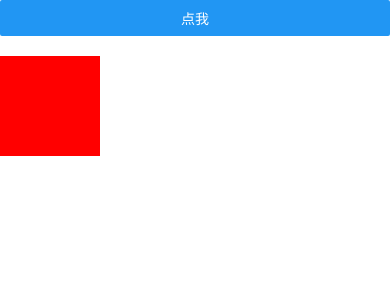
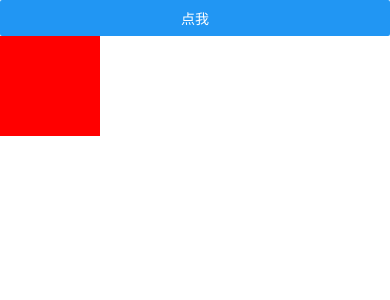
Before and after one commit to leizh25/rn_mooc_course, a React Native app: screen / in a window 390 px wide. Shown: the top 300 px of the page. Built offline with nearby package versions, Linux system fonts and the light colour scheme.

Commit message:
Anmated.valueXY矢量动画

```diff
--- a/App.tsx
+++ b/App.tsx
@@ -17,6 +17,7 @@ import Anim3 from './src/anim/Anim3';
 import Anim4 from './src/anim/Anim4';
 import Anim5 from './src/anim/Anim5';
 import Anim6 from './src/anim/Anim6';
+import Anim7 from './src/anim/Anim7';
 const App = () => {
   return (
     <>
@@ -37,7 +38,8 @@ const App = () => {
       {/* <Anim3 /> */}
       {/* <Anim4 /> */}
       {/* <Anim5 /> */}
-      <Anim6 />
+      {/* <Anim6 /> */}
+      <Anim7 />
     </>
   );
 };
--- /dev/null
+++ b/src/anim/Anim7.tsx
@@ -0,0 +1,45 @@
+import { Animated, Button, StyleSheet, Text, View } from 'react-native';
+import React, { useRef } from 'react';
+
+const Anim7 = () => {
+  const vector = useRef(new Animated.ValueXY({ x: 0, y: 0 })).current;
+  return (
+    <View style={styles.root}>
+      <Button
+        onPress={() => {
+          Animated.timing(vector, {
+            toValue: {
+              x: 300,
+              y: 400
+            },
+            duration: 500,
+            useNativeDriver: false, //默认为false,是否使用原生驱动
+          }).start();
+        }}
+        title={'点我'}
+      />
+      <Animated.View
+        style={[
+          styles.view,
+          {
+            marginLeft: vector.x,
+            marginTop: vector.y
+          },
+        ]}></Animated.View>
+    </View>
+  );
+};
+
+export default Anim7;
+
+const styles = StyleSheet.create({
+  root: {
+    flex: 1,
+  },
+  view: {
+    width: 100,
+    height: 100,
+    backgroundColor: 'red',
+    marginTop: 20,
+  },
+});
```
